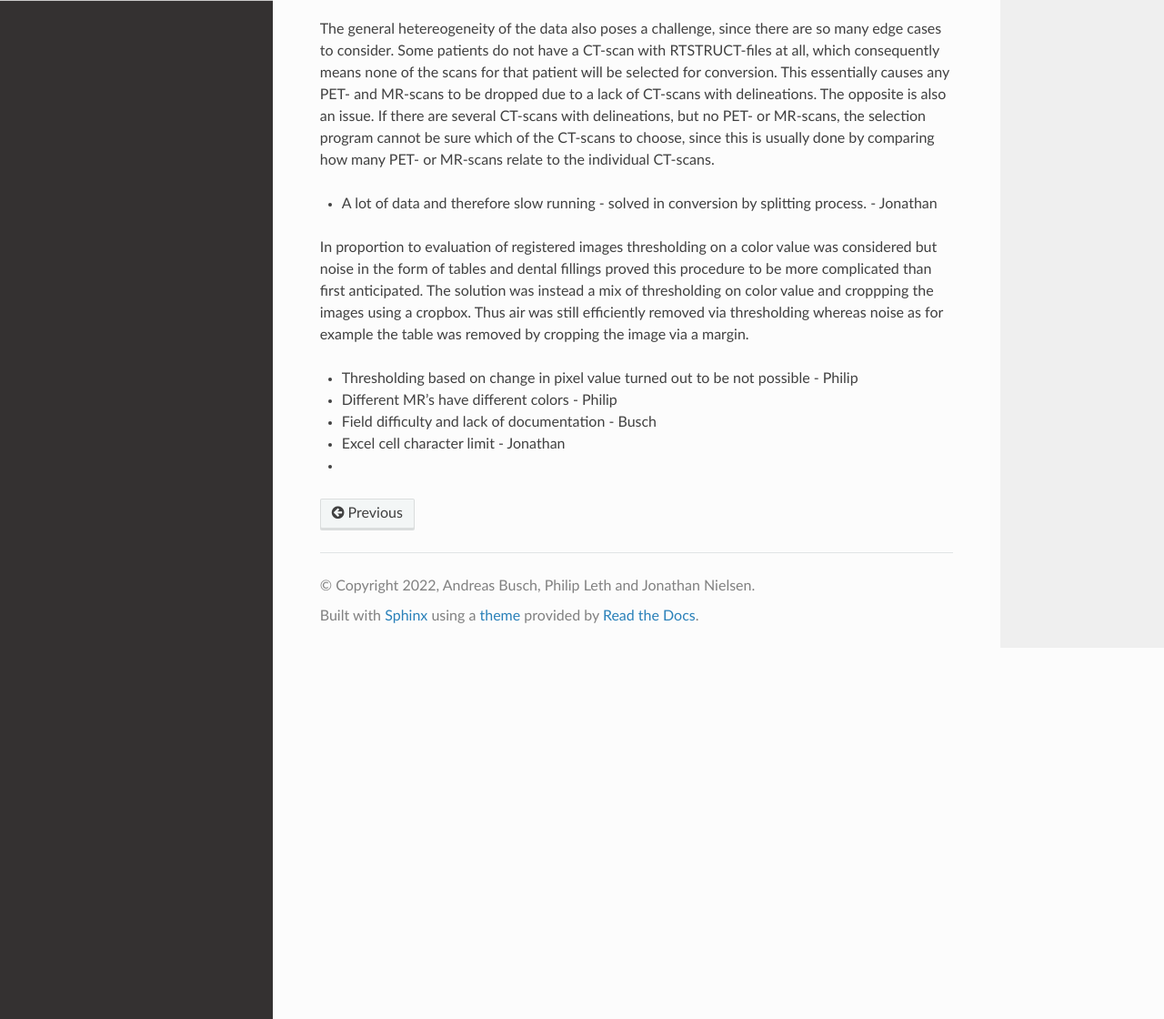
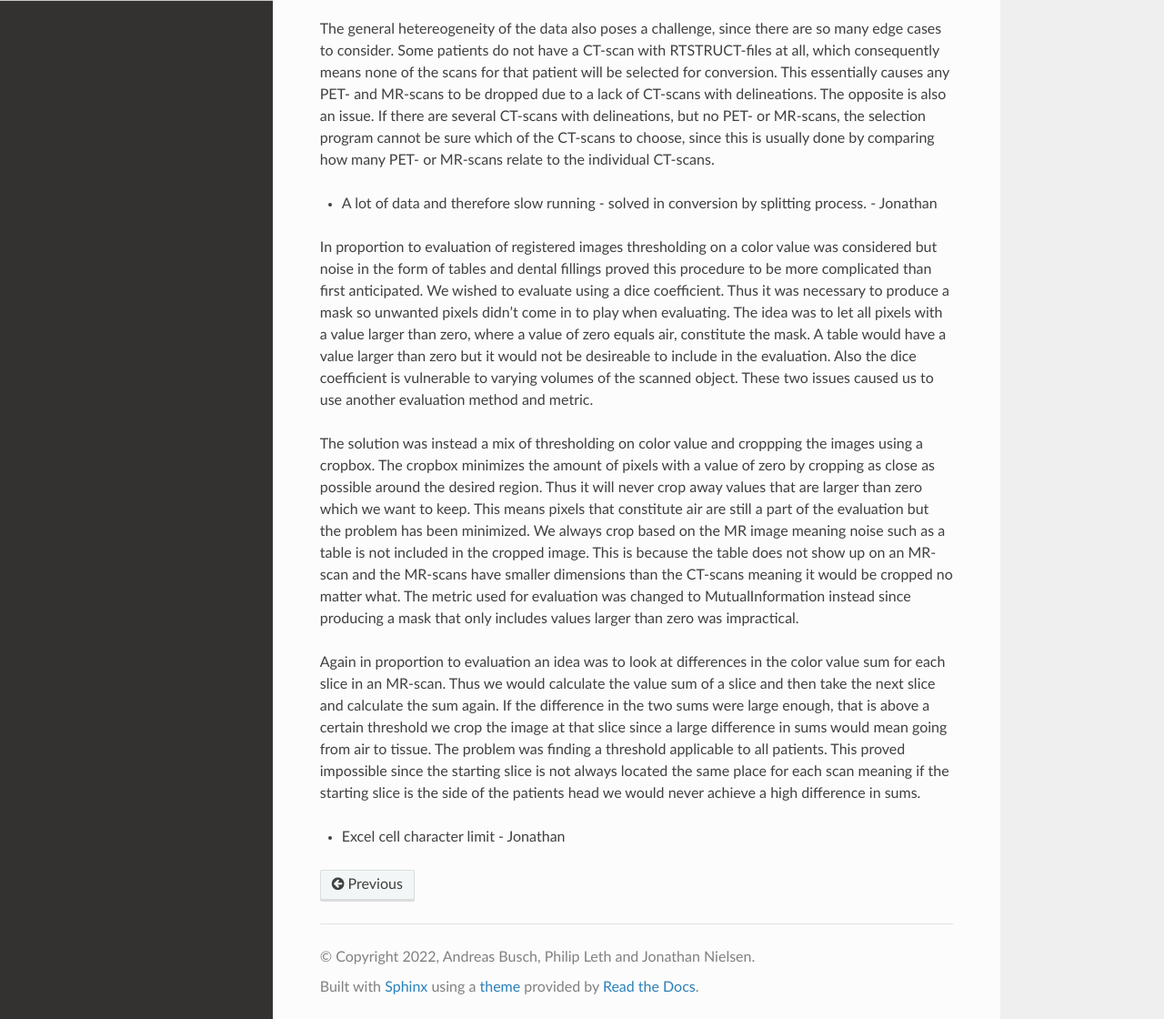
Before and after one commit to Dokkedal/dcm2reg, a Sphinx documentation site: the page built from docs/source/our_use_case.rst, in a window 1280 px wide and 1400 px high, scrolled down 2365 px, cut to the strip 280-1400 px from the top of the window. Shown: the whole strip at 91% size. Built offline with Sphinx 7.4.7 and the Read the Docs theme 2.0.0, drawn with Linux system fonts in a browser that asks for light colours.

Commit message:
our use case-challenges 260522_15:06

```diff
--- a/docs/source/our_use_case.rst
+++ b/docs/source/our_use_case.rst
@@ -136,14 +136,32 @@
 * A lot of data and therefore slow running - solved in conversion by splitting process. - Jonathan
 ..
     * Noise limiting use of thresholding - Philip
+
 In proportion to evaluation of registered images thresholding on a color value was considered but noise in
 the form of tables and dental fillings proved this procedure to be more complicated than first anticipated.
-The solution was instead a mix of thresholding on color value and croppping the images using a cropbox. Thus
-air was still efficiently removed via thresholding whereas noise as for example the table was removed by
-cropping the image via a margin.
+We wished to evaluate using a dice coefficient. Thus it was necessary to produce a mask so unwanted pixels
+didn't come in to play when evaluating. The idea was to let all pixels with a value larger than zero, where
+a value of zero equals air, constitute the mask. A table would have a value larger than zero but it would
+not be desireable to include in the evaluation. Also the dice coefficient is vulnerable to varying volumes of
+the scanned object. These two issues caused us to use another evaluation method and metric.
 
-* Thresholding based on change in pixel value turned out to be not possible - Philip
-* Different MR's have different colors - Philip
-* Field difficulty and lack of documentation - Busch
+The solution was instead a mix of thresholding on color value and croppping the images using a cropbox. The
+cropbox minimizes the amount of pixels with a value of zero by cropping as close as possible around the
+desired region. Thus it will never crop away values that are larger than zero which we want to keep.
+This means pixels that constitute air are still a part of the evaluation but the problem has been minimized.
+We always crop based on the MR image meaning noise such as a table is not included in the cropped image.
+This is because the table does not show up on an MR-scan and the MR-scans have smaller dimensions than the
+CT-scans meaning it would be cropped no matter what. The metric used for evaluation was changed to
+MutualInformation instead since producing a mask that only includes values larger than zero was impractical.
+
+..
+    * Thresholding based on change in pixel value turned out to be not possible - Philip
+Again in proportion to evaluation an idea was to look at differences in the color value sum for each slice in
+an MR-scan. Thus we would calculate the value sum of a slice and then take the next slice and calculate the
+sum again. If the difference in the two sums were large enough, that is above a certain threshold we crop the
+image at that slice since a large difference in sums would mean going from air to tissue. The problem was
+finding a threshold applicable to all patients. This proved impossible since the starting slice
+is not always located the same place for each scan meaning if the starting slice is the side of the patients head
+we would never achieve a high difference in sums.
+
 * Excel cell character limit - Jonathan
-*
```
